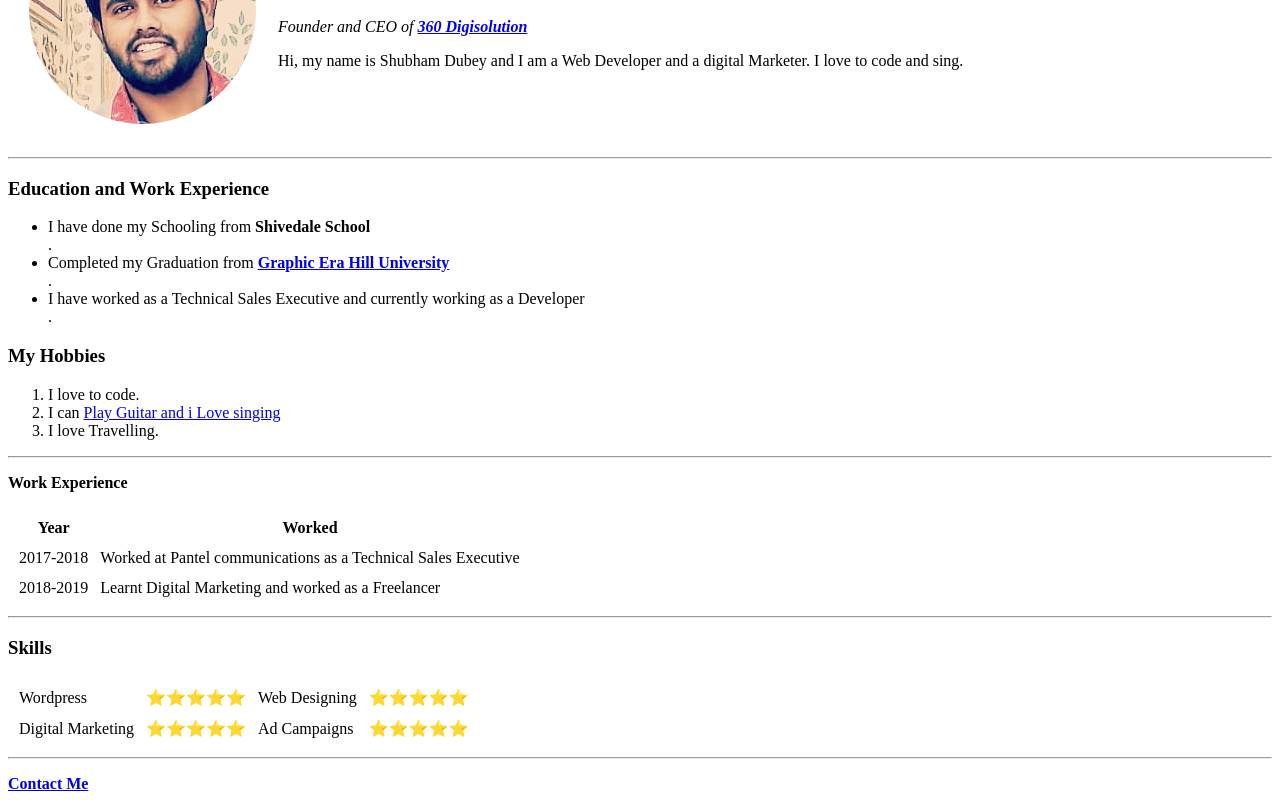
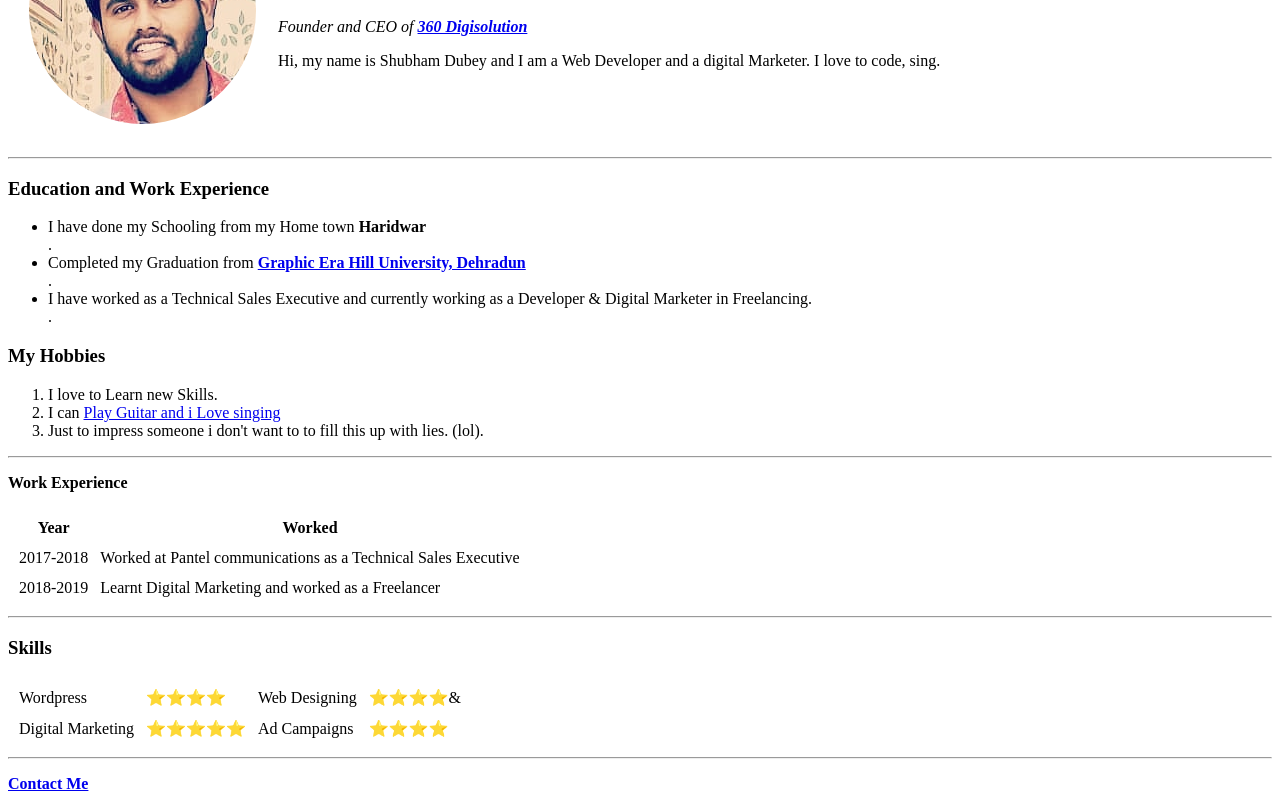
Before and after one commit to Shubhamddev/cv, a plain HTML site: page index.html in a window 1280 px wide. Shown: the part 132-941 px from the top of the page. Drawn offline with Linux system fonts and the light colour scheme.

Commit message:
Did some recent changes on my Information about ME

```diff
--- a/index.html
+++ b/index.html
@@ -10,22 +10,22 @@
         <td><img src="images/Shubham.png" alt="Shubham's Profile Picture"></td>
         <td><h1>Shubham Dubey</h1>
         <p><em>Founder and CEO of&nbsp<strong><a href="https://www.shubhamdigitalmarketing.com/">360 Digisolution</a> </strong></em></p>
-        <p>Hi, my name is Shubham Dubey and I am a Web Developer and a digital Marketer. I love to code and sing.</p></td>
+        <p>Hi, my name is Shubham Dubey and I am a Web Developer and a digital Marketer. I love to code, sing.</p></td>
       </tr>
     </table>
     <hr>
     <h3>Education and Work Experience</h3>
     <ul>
-      <li>I have done my Schooling from <strong>Shivedale School</strong></li>.
-      <li>Completed my Graduation from <strong><a href="https://www.gehu.ac.in/">Graphic Era Hill University</a> </Strong></li>.
-      <li>I have worked as a Technical Sales Executive and currently working as a Developer</li>.
+      <li>I have done my Schooling from my Home town <strong>Haridwar</strong></li>.
+      <li>Completed my Graduation from <strong><a href="https://www.gehu.ac.in/">Graphic Era Hill University, Dehradun</a> </Strong></li>.
+      <li>I have worked as a Technical Sales Executive and currently working as a Developer & Digital Marketer in Freelancing.</li>.
     </ul>
 
     <h3>My Hobbies</h3>
     <ol type="1">
-      <li>I love to code.</li>
+      <li>I love to Learn new Skills.</li>
       <li>I can <a href="https://www.youtube.com/watch?v=OqbOAUg1ZZc">Play Guitar and i Love singing</a></li>
-      <li>I love Travelling.</li>
+      <li> Just to impress someone i don't want to to fill this up with lies. (lol).</li>
     </ol>
     <hr>
     <p><strong>Work Experience</strong></p>
@@ -55,15 +55,15 @@
         <tbody>
           <tr>
             <td>Wordpress</td>
-            <td>&#11088&#11088&#11088&#11088&#11088</td>
+            <td>&#11088&#11088&#11088&#11088</td>
             <td>Web Designing</td>
-            <td>&#11088&#11088&#11088&#11088&#11088</td>
+            <td>&#11088&#11088&#11088&#11088&</td>
           </tr>
           <tr>
             <td>Digital Marketing</td>
             <td>&#11088&#11088&#11088&#11088&#11088</td>
             <td>Ad Campaigns</td>
-            <td>&#11088&#11088&#11088&#11088&#11088</td>
+            <td>&#11088&#11088&#11088&#11088</td>
           </tr>
         </tbody>
       </table>
```
